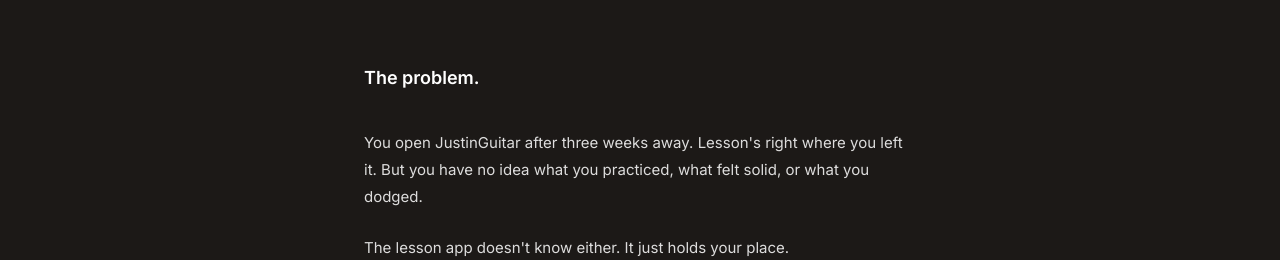
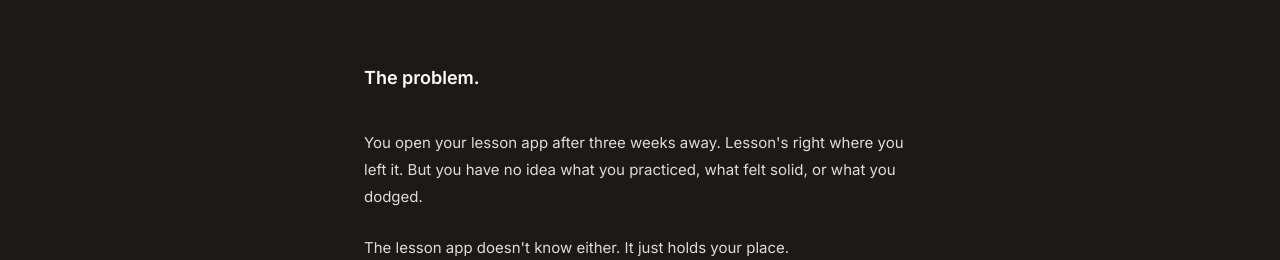
Before and after one commit to rajathbrgowda/guitar-mastery-hub, a React (Vite) app in the folder client/: page / in a window 1280 px wide. Shown: the part 1220-1480 px from the top of the page. Built offline with nearby package versions, Linux system fonts and the light colour scheme; no server answers.

Commit message:
copy(problem): replace JustinGuitar brand with generic — lesson app

```diff
--- a/client/src/components/landing/TheProblem.tsx
+++ b/client/src/components/landing/TheProblem.tsx
@@ -10,8 +10,8 @@
           The problem.
         </Typography>
         <Typography sx={{ mb: 3, color: 'rgba(255,255,255,0.85)', lineHeight: 1.8 }}>
-          You open JustinGuitar after three weeks away. Lesson&apos;s right where you left it. But
-          you have no idea what you practiced, what felt solid, or what you dodged.
+          You open your lesson app after three weeks away. Lesson&apos;s right where you left it.
+          But you have no idea what you practiced, what felt solid, or what you dodged.
         </Typography>
         <Typography sx={{ mb: 3, color: 'rgba(255,255,255,0.85)', lineHeight: 1.8 }}>
           The lesson app doesn&apos;t know either. It just holds your place.
```
